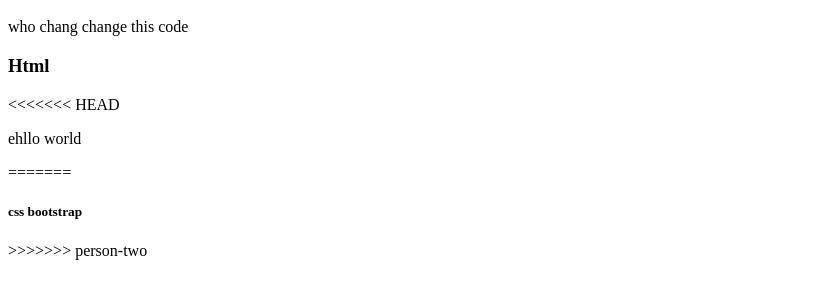
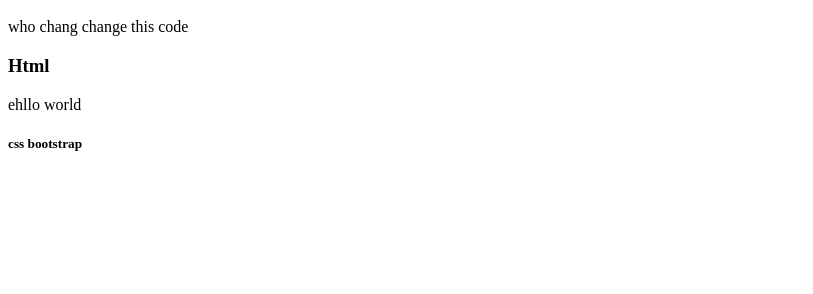
Before and after one commit to souravbsk/my-third-repo, a plain HTML site: page index.html in a window 1280 px wide. Shown: the part 392-686 px from the top of the page, without its empty margins (0-813 px from the left). Drawn offline with Linux system fonts and the light colour scheme.

Commit message:
new code

```diff
--- a/index.html
+++ b/index.html
@@ -19,10 +19,7 @@
     <h1>now iam person one</h1>
     <p>who chang change this code </p>
     <h3>Html</h3>
-<<<<<<< HEAD
     <p>ehllo world</p>
-=======
     <h5>css bootstrap </h5>
->>>>>>> person-two
  </body>
  </html>
```
